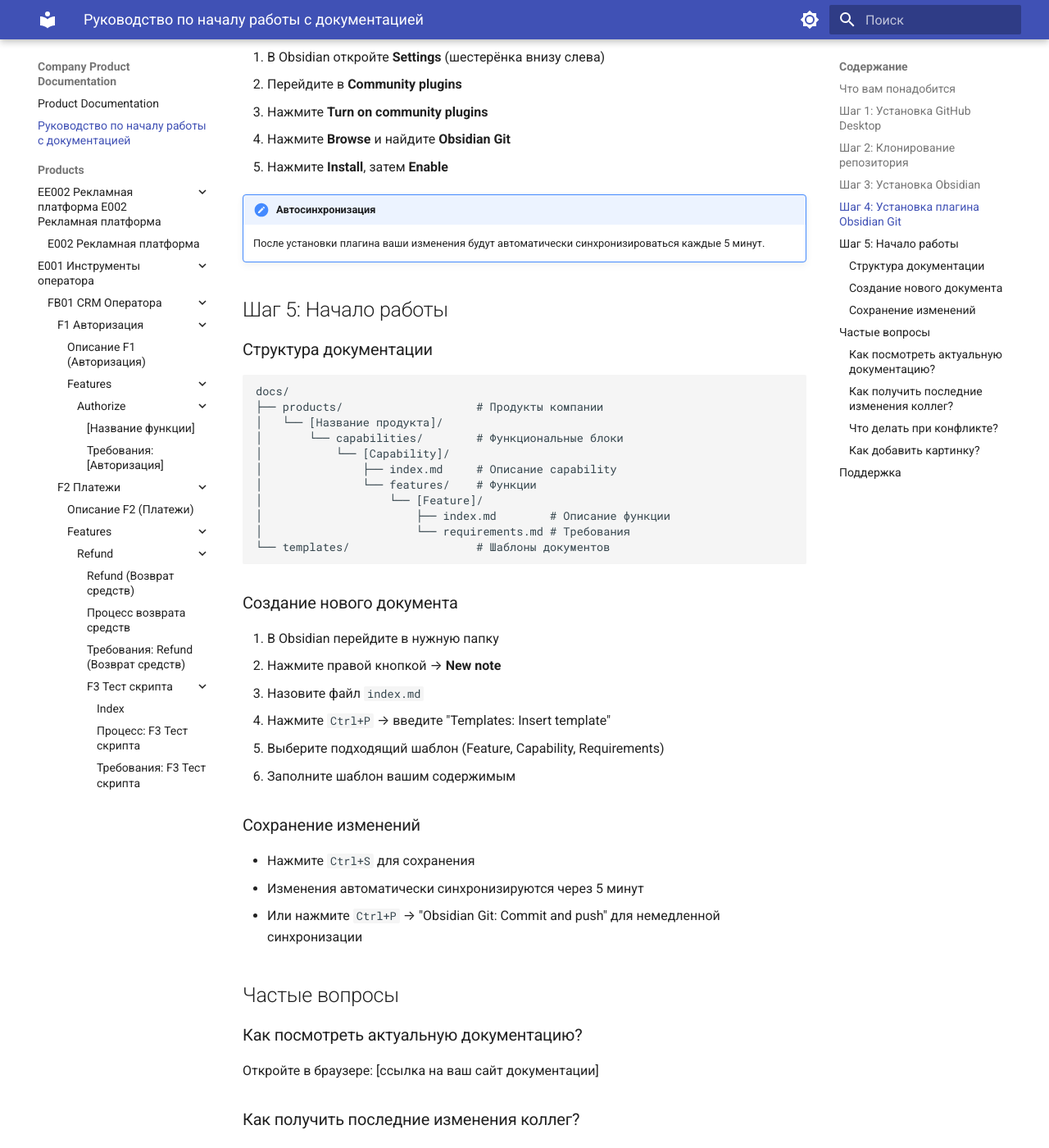
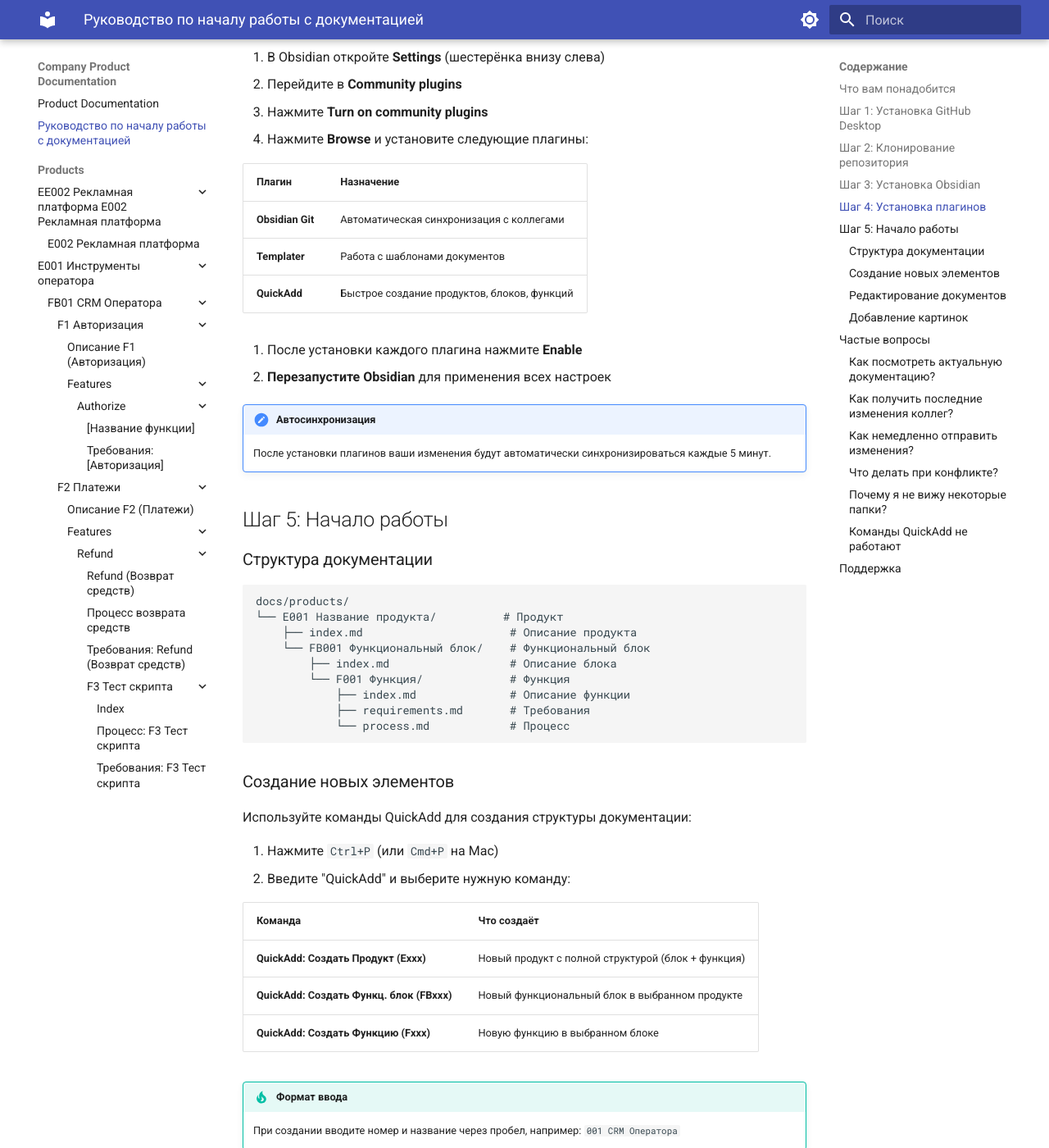
Before and after one commit to nikxcost/docs_as_code, an MkDocs documentation site: the page built from docs/ONBOARDING.md, in a window 1280 px wide and 1400 px high, scrolled down 1301 px. Shown: the whole window at 82% size. Built offline with MkDocs 1.6.1 and Material for MkDocs 9.7.7, drawn with Linux system fonts in a browser that asks for light colours; some of the changed text lies outside the part shown.

Commit message:
auto: 2026-01-27 18:29

````diff
--- a/docs/ONBOARDING.md
+++ b/docs/ONBOARDING.md
@@ -34,51 +34,71 @@ Obsidian — это редактор для работы с документац
 3. При первом запуске выберите **Open folder as vault**
 4. Выберите папку с клонированным репозиторием
 
-## Шаг 4: Установка плагина Obsidian Git
+## Шаг 4: Установка плагинов
 
-Этот плагин автоматически синхронизирует ваши изменения с коллегами.
+Плагины необходимы для автосинхронизации и создания документов по шаблонам.
 
 1. В Obsidian откройте **Settings** (шестерёнка внизу слева)
 2. Перейдите в **Community plugins**
 3. Нажмите **Turn on community plugins**
-4. Нажмите **Browse** и найдите **Obsidian Git**
-5. Нажмите **Install**, затем **Enable**
+4. Нажмите **Browse** и установите следующие плагины:
+
+| Плагин | Назначение |
+|--------|------------|
+| **Obsidian Git** | Автоматическая синхронизация с коллегами |
+| **Templater** | Работа с шаблонами документов |
+| **QuickAdd** | Быстрое создание продуктов, блоков, функций |
+
+5. После установки каждого плагина нажмите **Enable**
+6. **Перезапустите Obsidian** для применения всех настроек
 
 !!! note "Автосинхронизация"
-    После установки плагина ваши изменения будут автоматически синхронизироваться каждые 5 минут.
+    После установки плагинов ваши изменения будут автоматически синхронизироваться каждые 5 минут.
 
 ## Шаг 5: Начало работы
 
 ### Структура документации
 
 ```
-docs/
-├── products/                    # Продукты компании
-│   └── [Название продукта]/
-│       └── capabilities/        # Функциональные блоки
-│           └── [Capability]/
-│               ├── index.md     # Описание capability
-│               └── features/    # Функции
-│                   └── [Feature]/
-│                       ├── index.md        # Описание функции
-│                       └── requirements.md # Требования
-└── templates/                   # Шаблоны документов
+docs/products/
+└── E001 Название продукта/          # Продукт
+    ├── index.md                      # Описание продукта
+    └── FB001 Функциональный блок/    # Функциональный блок
+        ├── index.md                  # Описание блока
+        └── F001 Функция/             # Функция
+            ├── index.md              # Описание функции
+            ├── requirements.md       # Требования
+            └── process.md            # Процесс
 ```
 
-### Создание нового документа
+### Создание новых элементов
 
-1. В Obsidian перейдите в нужную папку
-2. Нажмите правой кнопкой → **New note**
-3. Назовите файл `index.md`
-4. Нажмите `Ctrl+P` → введите "Templates: Insert template"
-5. Выберите подходящий шаблон (Feature, Capability, Requirements)
-6. Заполните шаблон вашим содержимым
+Используйте команды QuickAdd для создания структуры документации:
 
-### Сохранение изменений
+1. Нажмите `Ctrl+P` (или `Cmd+P` на Mac)
+2. Введите "QuickAdd" и выберите нужную команду:
 
-- Нажмите `Ctrl+S` для сохранения
-- Изменения автоматически синхронизируются через 5 минут
-- Или нажмите `Ctrl+P` → "Obsidian Git: Commit and push" для немедленной синхронизации
+| Команда | Что создаёт |
+|---------|-------------|
+| **QuickAdd: Создать Продукт (Exxx)** | Новый продукт с полной структурой (блок + функция) |
+| **QuickAdd: Создать Функц. блок (FBxxx)** | Новый функциональный блок в выбранном продукте |
+| **QuickAdd: Создать Функцию (Fxxx)** | Новую функцию в выбранном блоке |
+
+!!! tip "Формат ввода"
+    При создании вводите номер и название через пробел, например: `001 CRM Оператора`
+
+### Редактирование документов
+
+1. Откройте нужный файл в дереве слева
+2. Редактируйте текст как обычно
+3. Нажмите `Ctrl+S` для сохранения
+4. Изменения автоматически синхронизируются через 5 минут
+
+### Добавление картинок
+
+1. Скопируйте изображение в буфер обмена (или сделайте скриншот)
+2. В Obsidian нажмите `Ctrl+V`
+3. Картинка автоматически сохранится в папку `docs/assets/images/`
 
 ## Частые вопросы
 
@@ -91,6 +111,10 @@ docs/
 Изменения загружаются автоматически. Для ручной загрузки:
 `Ctrl+P` → "Obsidian Git: Pull"
 
+### Как немедленно отправить изменения?
+
+`Ctrl+P` → "Obsidian Git: Commit and push"
+
 ### Что делать при конфликте?
 
 Если вы и коллега редактировали один файл одновременно:
@@ -102,11 +126,15 @@ docs/
 
 При сложных конфликтах обратитесь к тимлиду.
 
-### Как добавить картинку?
+### Почему я не вижу некоторые папки?
 
-1. Скопируйте изображение в буфер обмена (или сделайте скриншот)
-2. В Obsidian нажмите `Ctrl+V`
-3. Картинка автоматически сохранится в папку `assets/images/`
+Служебные папки (scripts, templates, .github) скрыты от аналитиков, чтобы не отвлекать от работы с документацией. Это нормально.
+
+### Команды QuickAdd не работают
+
+1. Убедитесь, что плагин QuickAdd установлен и включён
+2. Перезапустите Obsidian
+3. Если не помогло — обратитесь к тимлиду
 
 ## Поддержка
 
````
Also changed, not shown: 1 other file.
